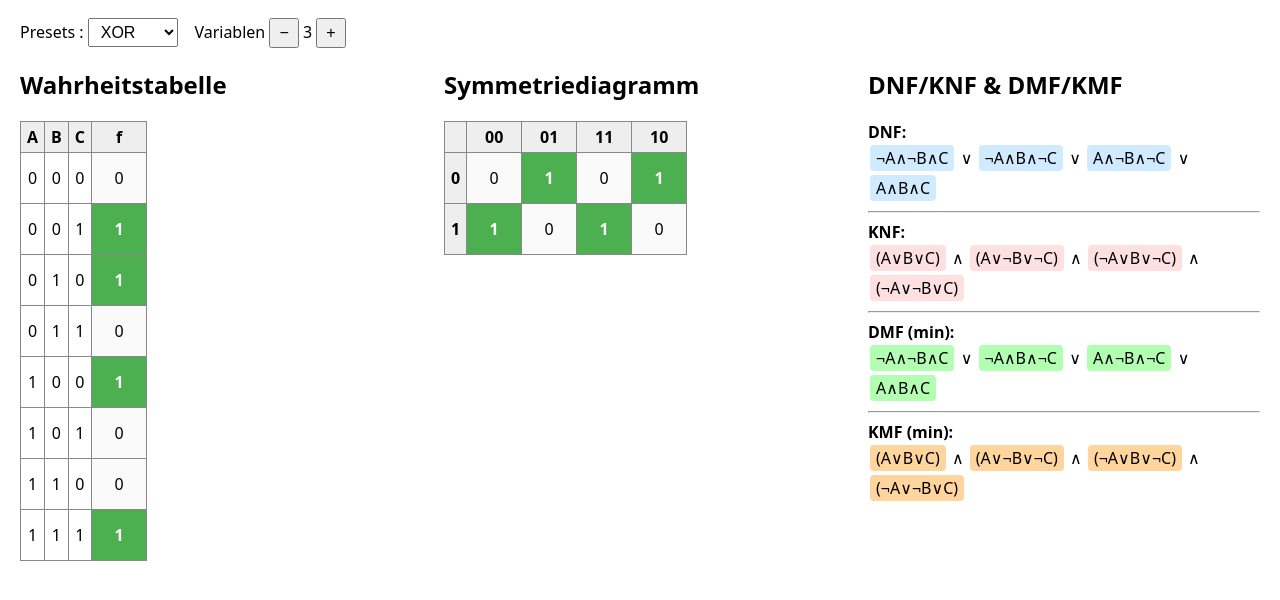
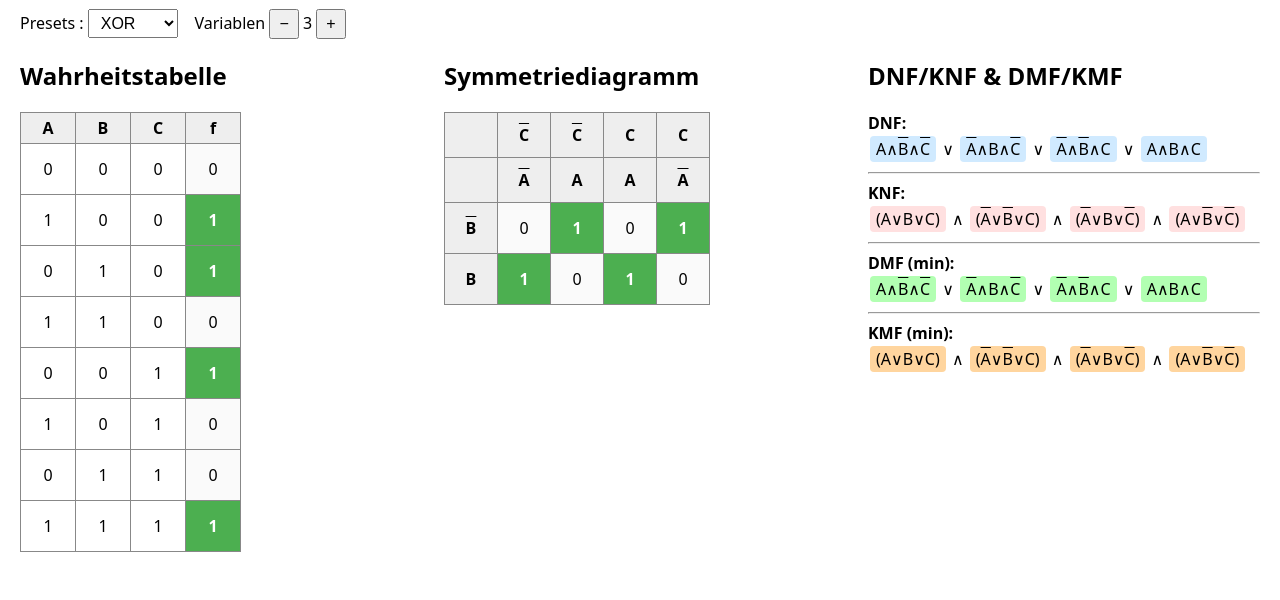
Before and after one commit to jknotrowling/DT-Visualisierer, a plain HTML site: page index.html in a window 1280 px wide. Shown: the part 66-666 px from the top of the page. Drawn offline with Linux system fonts and the light colour scheme.

Commit message:
Update index.html

```diff
--- a/index.html
+++ b/index.html
@@ -5,40 +5,48 @@
 <title>Logik-Visualizer</title>
 <meta name="viewport" content="width=device-width,initial-scale=1">
 <style>
-/*–– Layout ––*/
-body{font-family:system-ui,sans-serif;margin:20px;}
-h1{margin-top:0;} button,select{padding:4px 8px;font-size:1rem;cursor:pointer;}
-table{border-collapse:collapse;margin:12px 0;}
-th,td{border:1px solid #888;padding:4px 6px;text-align:center;}
-th{background:#eee;}
-.outCell,.kmap td{width:42px;height:42px;cursor:pointer;}
-.on {background:#4caf50;color:#fff;font-weight:bold;}
-.off{background:#fafafa;}
-.dc {background:#ff9800;color:#fff;font-weight:bold;}
-.hl {outline:2px solid #e91e63 !important;background:#ffebee !important;color:#000 !important;}
-#views{display:flex;gap:32px;flex-wrap:wrap;}
-#views>div{flex:1 1 280px;min-width:280px;}
+body{font-family:system-ui,sans-serif;margin:20px}
+h1{margin:0 0 12px}
+button,select{padding:4px 8px;font-size:1rem;cursor:pointer}
+
+table{border-collapse:collapse;margin:12px 0}
+th,td{border:1px solid #888;padding:4px 6px;text-align:center}
+th{background:#eee}
+
+.truth th,.truth td,.outCell{width:42px}
+.outCell,.kmap td{height:42px;cursor:pointer}
+
+.on {background:#4caf50;color:#fff;font-weight:bold}
+.off{background:#fafafa}
+.dc {background:#ff9800;color:#fff;font-weight:bold}
+
+.hl {outline:2px solid #e91e63 !important;
+     background:#ffebee !important;color:#000 !important}
+
+#views{display:flex;gap:32px;flex-wrap:wrap}
+#views>div{flex:1 1 280px;min-width:280px}
+
+.kmap th.varhead{width:40px;height:36px}
+
 .term{padding:2px 6px;margin:2px;border-radius:4px;cursor:pointer;display:inline-block}
-.dnfTerm{background:#d0eaff;}   .cnfTerm{background:#ffe0e0;}
-.dmfTerm{background:#b2ffb2;}   .kmfTerm{background:#ffd59e;}
+.dnfTerm{background:#d0eaff}.cnfTerm{background:#ffe0e0}
+.dmfTerm{background:#b2ffb2}.kmfTerm{background:#ffd59e}
+
+.ov{text-decoration:overline}
 </style>
 </head>
 <body>
-
 <h1>Interaktiver Logik-Visualizer</h1>
 
 <label>Presets :
   <select id="presetOp">
     <option value="custom">custom</option>
-        <option value="and">AND</option>
-        <option value="or">OR</option>
+    <option value="and">AND</option><option value="or">OR</option>
     <option value="xor" selected>XOR</option>
-        <option value="nand">NAND</option>
-        <option value="nor">NOR</option>
+    <option value="nand">NAND</option><option value="nor">NOR</option>
     <option value="xnor">XNOR</option>
   </select>
 </label>
-
 &nbsp;&nbsp;
 Variablen
 <button id="minusBtn">−</button>
@@ -46,290 +54,267 @@ Variablen
 <button id="plusBtn">+</button>
 
 <div id="views">
-    <div>
-        <h2>Wahrheitstabelle</h2>
-        <div id="truthWrap"></div>
-    </div>
-    <div>
-        <h2>Symmetriediagramm</h2>
-        <div id="kmapWrap"></div>
-    </div>
-    <div>
-        <h2>DNF/KNF & DMF/KMF</h2>
-        <div id="exprWrap"></div>
-    </div>
+  <div><h2>Wahrheitstabelle</h2><div id="truthWrap"></div></div>
+  <div><h2>Symmetriediagramm</h2><div id="kmapWrap"></div></div>
+  <div><h2>DNF/KNF &amp; DMF/KMF</h2><div id="exprWrap"></div></div>
 </div>
 
 <script>
-/*–––– Hilfsfunktionen ––––*/
-const $  = id => document.getElementById(id);
-const gray   = n => n ^ (n>>1);
-const binStr = (n,b) => n.toString(2).padStart(b,'0');
+/* ===== Utilities ===== */
+const $   = id => document.getElementById(id);
+const bin = (n,b)=>n.toString(2).padStart(b,'0');
+const L   = ['A','B','C','D'];
+const lbl = (i,neg)=>neg?`<span class="ov">${L[i]}</span>`:L[i];
 
-/*–––– State ––––*/
-let numVars=3;                      // 2…4
-let truth  =[];                     // {bits:"0101",out:0|1|null}
-let preset ='xor';
-const letters=['A','B','C','D'];
+/* ===== Gray-Code-Sequenz (stabil) ===== */
+function graySeq(bits){
+  if(bits===0) return [''];
+  let arr=['0','1'];
+  while(arr[0].length<bits){
+    const rev=[...arr].reverse();
+    arr=arr.map(c=>'0'+c).concat(rev.map(c=>'1'+c));
+  }
+  return arr;
+}
 
-/*–– DOM ––*/
-const presetSel=$('presetOp'),minusBtn=$('minusBtn'),
-      plusBtn=$('plusBtn'), varLbl=$('varCountLbl');
+/* ===== State ===== */
+let nVars = 3;          // 2–4
+let truth = [];         // {bits:'010',out:0|1|null}
+let preset= 'xor';
 
-/*–––– Initial ––––*/
-buildTruth(); applyPreset(); renderAll();
-
-/*–––– UI ––––*/
-minusBtn.onclick=()=>{if(numVars>2){numVars--; rebuild();}};
-plusBtn.onclick =()=>{if(numVars<4){numVars++; rebuild();}};
-presetSel.onchange=()=>{preset=presetSel.value;applyPreset();renderAll();};
-
-/* Dbl-Click reset */
-document.addEventListener('dblclick',e=>{
- if(!e.target.closest('#truthWrap')&&!e.target.closest('#kmapWrap')
-    &&!e.target.closest('#exprWrap')){
-   truth.forEach(r=>r.out=0); preset='custom';presetSel.value='custom';renderAll();
- }});
-
-/*–––– Build / Rebuild ––––*/
+/* ===== Wahrheitstabelle ===== */
 function buildTruth(){
-  truth=[]; for(let i=0;i<(1<<numVars);i++)
-    truth.push({bits:binStr(i,numVars),out:0});
-}
-function rebuild(){buildTruth();applyPreset();renderAll();}
-function applyPreset(){
- if(preset==='custom')return;
- truth.forEach(r=>r.out=calcPreset(r.bits,preset));
-}
-function calcPreset(bits,op){
- const ones=[...bits].filter(b=>b==='1').length;
- switch(op){
-  case'and': return ones===bits.length?1:0;
-  case'or' : return ones?1:0;
-  case'xor': return ones&1;
-  case'nand':return ones===bits.length?0:1;
-  case'nor' :return ones?0:1;
-  case'xnor':return (ones&1)?0:1;
+  truth=[];
+  for(let i=0;i<(1<<nVars);i++){
+    // Bits rückwärts -> A (LSB) wechselt am schnellsten
+    const rev = bin(i,nVars).split('').reverse().join('');
+    truth.push({bits:rev,out:0});
   }
 }
+function applyPreset(){
+  if(preset==='custom') return;
+  truth.forEach(r=>{
+    const ones=[...r.bits].filter(b=>b==='1').length;
+    switch(preset){
+      case'and':  r.out=ones===nVars?1:0; break;
+      case'or':   r.out=ones?1:0; break;
+      case'xor':  r.out=ones&1; break;
+      case'nand': r.out=ones===nVars?0:1; break;
+      case'nor':  r.out=ones?0:1; break;
+      case'xnor': r.out=(ones&1)?0:1;
+    }
+  });
+}
 
-/*–––– Render ––––*/
-function renderAll(){renderTruth();renderKMap();renderExpr();varLbl.textContent=numVars;}
+/* ===== Rendering Root ===== */
+function renderAll(){
+  renderTruth(); renderKMap(); renderExpr();
+  $('varCountLbl').textContent=nVars;
+}
 
-/* Wahrheitstabelle */
+/* ---------- Wahrheitstabelle ---------- */
 function renderTruth(){
- let html='<table><tr>';
- for(let v=0;v<numVars;v++)html+=`<th>${letters[v]}</th>`;
- html+='<th>f</th></tr>';
+  let h='<table class="truth"><tr>';
+  for(let i=0;i<nVars;i++) h+=`<th>${L[i]}</th>`;
+  h+='<th>f</th></tr>';
   truth.forEach(r=>{
     const cls=r.out===1?'on':r.out===null?'dc':'off';
-  const disp=r.out===null?'/':r.out;
-  html+=`<tr data-bits="${r.bits}" class="tt-row">`;
-  [...r.bits].forEach(b=>html+=`<td>${b}</td>`);
-  html+=`<td class="outCell ${cls}" data-bits="${r.bits}">${disp}</td></tr>`;
+    const dsp=r.out===null?'/':r.out;
+    h+=`<tr><td>${[...r.bits].join('</td><td>')}</td>
+         <td class="outCell ${cls}" data-bits="${r.bits}">${dsp}</td></tr>`;
   });
- html+='</table>';
- $('truthWrap').innerHTML=html;
- /* Click-Cycling */
+  h+='</table>';
+  $('truthWrap').innerHTML=h;
+
   $('truthWrap').querySelectorAll('.outCell').forEach(td=>{
     td.onclick=e=>{
-   const obj=truth.find(t=>t.bits===e.currentTarget.dataset.bits);
-   obj.out=obj.out===0?1:obj.out===1?null:0;
-   preset='custom';presetSel.value='custom';renderAll();
-  };});
- addHoverEvents( $('truthWrap').querySelectorAll('.tt-row,.outCell') );
+      const o=truth.find(t=>t.bits===e.currentTarget.dataset.bits);
+      o.out=o.out===0?1:o.out===1?null:0;
+      preset='custom';$('presetOp').value='custom';renderAll();
+    };
+  });
+  addHover($('truthWrap').querySelectorAll('.outCell'));
 }
 
-/* KV-Diagramm */
+/* ---------- KV-Diagramm ---------- */
 function renderKMap(){
- const rBits=Math.floor(numVars/2),cBits=numVars-rBits,
-       rows=1<<rBits,cols=1<<cBits;
- let html='<table class="kmap"><tr><th></th>';
- for(let c=0;c<cols;c++)html+=`<th>${binStr(gray(c),cBits)}</th>`;
- html+='</tr>';
- for(let r=0;r<rows;r++){
-  html+=`<tr><th>${binStr(gray(r),rBits)}</th>`;
-  for(let c=0;c<cols;c++){
-   const bits=binStr(gray(r),rBits)+binStr(gray(c),cBits);
-   const obj=truth.find(t=>t.bits===bits);
-   const cls=obj.out===1?'on':obj.out===null?'dc':'off';
-   const disp=obj.out===null?'/':obj.out;
-   html+=`<td class="${cls}" data-bits="${bits}">${disp}</td>`;
-  }
-  html+='</tr>';
- }
- html+='</table>';
- $('kmapWrap').innerHTML=html;
+  // columns = C (outer), A (inner) ; rows = D (outer), B (inner)
+  let colVars=[],rowVars=[];
+  if(nVars===2){ colVars=[0];       rowVars=[1];       }  // A | B
+  if(nVars===3){ colVars=[2,0];     rowVars=[1];       }  // C,A | B
+  if(nVars===4){ colVars=[2,0];     rowVars=[3,1];     }  // C,A | D,B
+
+  const colSeq=graySeq(colVars.length);
+  const rowSeq=graySeq(rowVars.length);
+
+  let h='<table class="kmap">';
+
+  // Spaltenkopf
+  colVars.forEach((v,lvl)=>{
+    h+='<tr>';
+    rowVars.forEach(()=>h+='<th></th>');
+    colSeq.forEach(p=>h+=`<th class="varhead">${lbl(v,p[lvl]==='0')}</th>`);
+    h+='</tr>';
+  });
+
+  // Datenzeilen
+  rowSeq.forEach(rPat=>{
+    h+='<tr>';
+    [...rPat].forEach((bit,i)=>h+=`<th class="varhead">${lbl(rowVars[i],bit==='0')}</th>`);
+    colSeq.forEach(cPat=>{
+      const bits=Array(nVars);
+      rowVars.forEach((idx,i)=>bits[idx]=rPat[i]);
+      colVars.forEach((idx,i)=>bits[idx]=cPat[i]);
+      const str=bits.join('');
+      const o  = truth.find(t=>t.bits===str);
+      const cls= o.out===1?'on':o.out===null?'dc':'off';
+      const dsp= o.out===null?'/':o.out;
+      h+=`<td class="${cls}" data-bits="${str}">${dsp}</td>`;
+    });
+    h+='</tr>';
+  });
+  h+='</table>';
+  $('kmapWrap').innerHTML=h;
+
   $('kmapWrap').querySelectorAll('td[data-bits]').forEach(td=>{
     td.onclick=e=>{
-   const obj=truth.find(t=>t.bits===e.currentTarget.dataset.bits);
-   obj.out=obj.out===0?1:obj.out===1?null:0;
-   preset='custom';presetSel.value='custom';renderAll();
-  };});
- addHoverEvents( $('kmapWrap').querySelectorAll('td[data-bits]') );
+      const o=truth.find(t=>t.bits===e.currentTarget.dataset.bits);
+      o.out=o.out===0?1:o.out===1?null:0;
+      preset='custom';$('presetOp').value='custom';renderAll();
+    };
+  });
+  addHover($('kmapWrap').querySelectorAll('td[data-bits]'));
 }
 
-/*–––– Expressionen ––––*/
+/* ---------- Ausdrücke ---------- */
+function lit(bits,type){
+  return [...bits].map((b,i)=>{
+    if(b==='-') return '';
+    const neg = (type==='dnf'||type==='dmf') ? b==='0' : b==='1';
+    return lbl(i,neg);
+  }).filter(Boolean).join((type==='dnf'||type==='dmf')?'∧':'∨');
+}
+
+function minimize(v,mins,dcs=[]){
+  const ones=x=>x.toString(2).replace(/0/g,'').length;
+  let g={},pr=new Set();
+  [...mins,...dcs].forEach(m=>{
+    const s=bin(m,v); (g[ones(m)]??=[]).push(s);
+  });
+  while(true){
+    const nx={},used=new Set(); let comb=false;
+    const ks=Object.keys(g).map(Number).sort((a,b)=>a-b);
+    for(let i=0;i<ks.length-1;i++){
+      (g[ks[i]]||[]).forEach(a=>(g[ks[i+1]]||[]).forEach(b=>{
+        const diff=[...a].filter((_,k)=>a[k]!==b[k]).length;
+        if(diff===1){
+          comb=true;
+          const m=a.split('').map((ch,k)=>ch===b[k]?ch:'-').join('');
+          (nx[ones(m)]??=[]).push(m);
+          used.add(a); used.add(b);
+        }
+      }));
+    }
+    Object.values(g).flat().forEach(s=>{if(!used.has(s))pr.add(s);});
+    if(!comb)break;
+    g={};Object.entries(nx).forEach(([k,a])=>g[k]=[...new Set(a)]);
+  }
+  const covers=(p,val)=>{
+    const bs=bin(val,v);
+    for(let i=0;i<v;i++) if(p[i]!=='-'&&p[i]!==bs[i]) return false;
+    return true;
+  };
+  const chart=mins.map(m=>[...pr].filter(p=>covers(p,m)));
+  const ess=[],cov=new Set();
+  chart.forEach(pis=>{
+    if(pis.length===1){
+      const p=pis[0];
+      if(!ess.includes(p)){
+        ess.push(p);
+        mins.forEach(m=>covers(p,m)&&cov.add(m));
+      }
+    }
+  });
+  let rest=mins.filter(m=>!cov.has(m)),chosen=[...ess];
+  while(rest.length){
+    let best=null,max=0;
+    pr.forEach(p=>{
+      const c=rest.filter(m=>covers(p,m)).length;
+      if(c>max){max=c;best=p;}
+    });
+    if(!best)break;
+    chosen.push(best);
+    rest=rest.filter(m=>!covers(best,m));
+  }
+  return chosen;
+}
+const expand=p=>{
+  let res=[''];
+  [...p].forEach(ch=>{
+    res = ch==='-' ? res.flatMap(s=>[s+'0',s+'1']) : res.map(s=>s+ch);
+  });
+  return res;
+};
+
 function renderExpr(){
   const ones = truth.filter(r=>r.out===1).map(r=>parseInt(r.bits,2));
   const zeros= truth.filter(r=>r.out===0).map(r=>parseInt(r.bits,2));
   const dcs  = truth.filter(r=>r.out===null).map(r=>parseInt(r.bits,2));
 
- /* DNF / KNF (nicht minimiert) */
- const dnfRows=truth.filter(r=>r.out===1);
- const cnfRows=truth.filter(r=>r.out===0);
+  const dnfR=truth.filter(r=>r.out===1);
+  const cnfR=truth.filter(r=>r.out===0);
 
- const lit=(i,val,neg)=>neg?('¬'+letters[i]):letters[i];
- const termStr=(bits,type)=>[...bits].map((b,i)=>{
-     if(b==='-')return '';
-     return type==='dnf'
-       ? (b==='1'?letters[i]:'¬'+letters[i])
-       : (b==='0'?letters[i]:'¬'+letters[i]);
- }).filter(Boolean).join(type==='dnf'?'∧':'∨');
+  const dmf=minimize(nVars,ones,dcs);
+  const kmf=minimize(nVars,zeros,dcs);
 
- /* DMF / KMF durch QM-Simplify */
- const dmf   = qmSimplify(numVars,ones,dcs);         // implicants als pattern '1-0-'
- const kmfPI = qmSimplify(numVars,zeros,dcs);        // für KMF über maxterms
+  let h='<strong>DNF:</strong><br>';
+  h+= dnfR.length
+        ? dnfR.map(r=>`<span class="term dnfTerm" data-bits="${r.bits}">${lit(r.bits,'dnf')}</span>`).join(' ∨ ')
+        : '0';
 
- /* HTML */
- let html='<strong>DNF:</strong><br>';
- html+= dnfRows.length ? dnfRows.map(r=>`<span class="term dnfTerm" data-bits="${r.bits}">${termStr(r.bits,'dnf')}</span>`).join(' ∨ ')
-                       :'0';
+  h+='<hr><strong>KNF:</strong><br>';
+  h+= cnfR.length
+        ? cnfR.map(r=>`<span class="term cnfTerm" data-bits="${r.bits}">(${lit(r.bits,'cnf')})</span>`).join(' ∧ ')
+        : '1';
 
- html+='<hr><strong>KNF:</strong><br>';
- html+= cnfRows.length ? cnfRows.map(r=>`<span class="term cnfTerm" data-bits="${r.bits}">(${termStr(r.bits,'cnf')})</span>`).join(' ∧ ')
-                       :'1';
+  h+='<hr><strong>DMF (min):</strong><br>';
+  h+= dmf.length
+        ? dmf.map(p=>`<span class="term dmfTerm" data-cover="${expand(p).join('|')}">${lit(p,'dmf')}</span>`).join(' ∨ ')
+        : '0';
 
- /* DMF */
- html+='<hr><strong>DMF (min):</strong><br>';
- if(dmf.length){
-  html+=dmf.map(p=>{
-      const cover=expandPattern(p).join('|');
-      return `<span class="term dmfTerm" data-cover="${cover}">${termStr(p,'dnf')}</span>`;
-   }).join(' ∨ ');
- }else html+='0';
+  h+='<hr><strong>KMF (min):</strong><br>';
+  h+= kmf.length
+        ? kmf.map(p=>`<span class="term kmfTerm" data-cover="${expand(p).join('|')}">(${lit(p,'kmf')})</span>`).join(' ∧ ')
+        : '1';
 
- /* KMF */
- html+='<hr><strong>KMF (min):</strong><br>';
- if(kmfPI.length){
-  html+= kmfPI.map(p=>{
-     const cover=expandPattern(p).join('|');
-     return `<span class="term kmfTerm" data-cover="${cover}">(${termStr(p,'cnf')})</span>`;
-   }).join(' ∧ ');
- }else html+='1';
+  $('exprWrap').innerHTML=h;
+  addHover($('exprWrap').querySelectorAll('.term'));
+}
 
- $('exprWrap').innerHTML=html;
-
- /* Events */
- addHoverEvents( $('exprWrap').querySelectorAll('.term') );
- $('exprWrap').querySelectorAll('.term').forEach(el=>{
-   el.onclick=e=>{
-     const bits=e.currentTarget.dataset.bits;
-     if(bits){                                 // Klick auf explizite Zeile
-       const obj=truth.find(t=>t.bits===bits);
-       obj.out=obj.out===0?1:obj.out===1?null:0;
-       preset='custom';presetSel.value='custom';renderAll();
+/* ---------- Hover-Highlight ---------- */
+function addHover(nodes){
+  nodes.forEach(el=>{
+    el.onmouseenter=()=>toggle(el,true);
+    el.onmouseleave=()=>toggle(el,false);
+  });
 }
-   };
+function toggle(el,on){
+  if(el.dataset.bits)  highlight([el.dataset.bits],on);
+  if(el.dataset.cover) highlight(el.dataset.cover.split('|'),on);
+}
+function highlight(arr,on){
+  arr.forEach(b=>{
+    document.querySelectorAll(`[data-bits="${b}"]`)
+            .forEach(n=>n.classList.toggle('hl',on));
   });
 }
 
-/*–––– Quine-McCluskey ––––*/
-function qmSimplify(vars,minterms,dcs=[]){
- const all=[...minterms,...dcs];
- if(!minterms.length)return [];                  // leer -> 0-Funktion
- /* 1. Prime-Implicants */
- let groups={},nextGroups={},checked=new Set(),primes=new Set();
- const oneCnt=x=>x.toString(2).replace(/0/g,'').length;
- all.forEach(v=>{
-  const s=binStr(v,vars);(groups[oneCnt(v)]??=[]).push(s);
- });
- while(true){
-  nextGroups={}; const used=new Set();
-  const keys=Object.keys(groups).map(Number).sort((a,b)=>a-b);
-  let combined=false;
-  for(let i=0;i<keys.length-1;i++){
-    const g1=groups[keys[i]]||[], g2=groups[keys[i+1]]||[];
-    g1.forEach(a=>g2.forEach(b=>{
-      const diffPos=diffBitPos(a,b);
-      if(diffPos.length===1){
-        combined=true;
-        const merged=replaceAt(a,diffPos[0],'-');
-        const cnt=merged.split('').filter(ch=>'1'===ch).length;
-        (nextGroups[cnt]??=[]).push(merged);
-        used.add(a); used.add(b);
-      }
-    }));
-  }
-  Object.values(groups).flat().forEach(s=>{if(!used.has(s))primes.add(s);});
-  if(!combined)break;
-  groups={};
-  Object.entries(nextGroups).forEach(([k,arr])=>groups[k]=[...new Set(arr)]);
- }
- /* 2. Prime-chart */
- primes=[...primes];
- const covers=(pat,val)=>{
-   const bs=binStr(val,vars);
-   for(let i=0;i<vars;i++){
-     if(pat[i]!=='-' && pat[i]!==bs[i])return false;
-   }
-   return true;
- };
- const chart=minterms.map(m=>primes.filter(p=>covers(p,m)));
- const essential=[]; let covered=new Set();
- chart.forEach((pis,idx)=>{
-   if(pis.length===1){
-     const pi=pis[0]; if(!essential.includes(pi)){
-       essential.push(pi);
-       minterms.filter(m=>covers(pi,m)).forEach(m=>covered.add(m));
-     }
-   }
- });
- /* 3. Greedy für Rest */
- let rest=minterms.filter(m=>!covered.has(m));
- let chosen=[...essential];
- while(rest.length){
-   let bestPi=null,bestCnt=0;
-   primes.forEach(p=>{
-     const cnt=rest.filter(m=>covers(p,m)).length;
-     if(cnt>bestCnt){bestCnt=cnt;bestPi=p;}
-   });
-   if(!bestPi)break;
-   chosen.push(bestPi);
-   rest=rest.filter(m=>!covers(bestPi,m));
- }
- return chosen;
-}
-/* Hilfs-Utilities */
-function diffBitPos(a,b){
- const pos=[]; for(let i=0;i<a.length;i++)if(a[i]!==b[i])pos.push(i);
- return pos;
-}
-function replaceAt(str,idx,ch){return str.substring(0,idx)+ch+str.substring(idx+1);}
-function expandPattern(pat){          // liefert alle konkreten Bitstrings für Highlight
- let res=[''];
- [...pat].forEach(ch=>{
-  if(ch==='-') res=[...res.map(s=>s+'0'),...res.map(s=>s+'1')];
-  else         res=res.map(s=>s+ch);
- });
- return res;
-}
+/* ---------- Init & UI-Events ---------- */
+buildTruth(); applyPreset(); renderAll();
 
-/*–––– Hover Sync ––––*/
-function addHoverEvents(nodes){
- nodes.forEach(el=>{
-  el.onmouseenter=()=>toggleHighlight(el,true);
-  el.onmouseleave=()=>toggleHighlight(el,false);
- });
-}
-function toggleHighlight(el,flag){
- if(el.dataset.bits)   highlightBits([el.dataset.bits],flag);
- if(el.dataset.cover)  highlightBits(el.dataset.cover.split('|'),flag);
-}
-function highlightBits(arr,flag){
- arr.forEach(b=>document.querySelectorAll(`[data-bits="${b}"]`)
-           .forEach(n=>n.classList.toggle('hl',flag)));
-}
+$('minusBtn').onclick = ()=>{ if(nVars>2){ nVars--; buildTruth(); applyPreset(); renderAll(); } };
+$('plusBtn' ).onclick = ()=>{ if(nVars<4){ nVars++; buildTruth(); applyPreset(); renderAll(); } };
+$('presetOp').onchange = ()=>{ preset=presetOp.value; applyPreset(); renderAll(); };
 </script>
 </body>
 </html>
```
Lines whose indentation alone changed are shown as unchanged.
